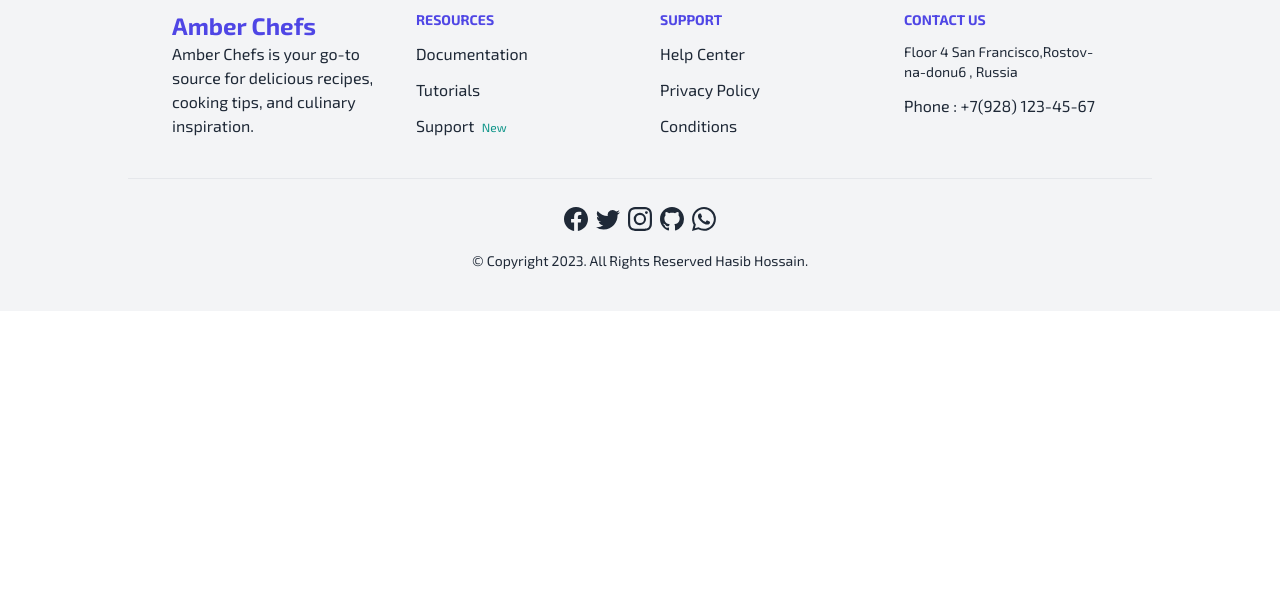
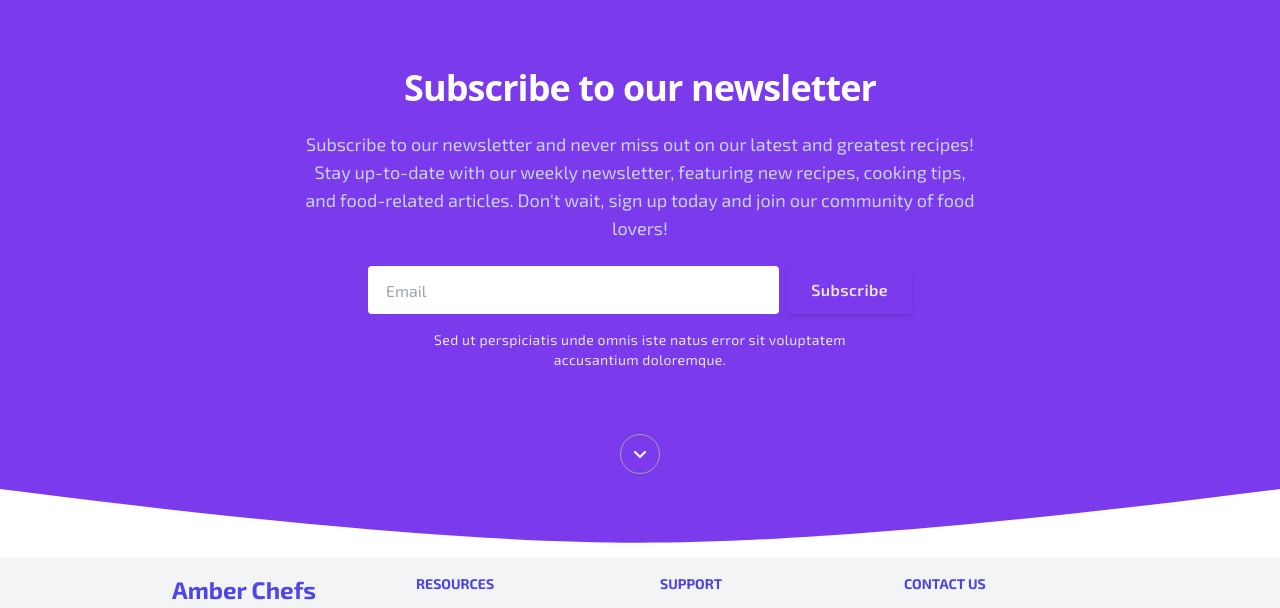
Before and after one commit to rakibul-islam-hasib/chef-recipe-hunter-client, a React (Vite) app: page / in a window 1280 px wide. Shown: the part 2092-2700 px from the top of the page. Before the commit the page ends 2403 px from the top, so only its background shows below. Built offline with nearby package versions, Linux system fonts and the light colour scheme; no server answers.

Commit message:
News Letter Section Added

```diff
--- a/src/components/home/Home.jsx
+++ b/src/components/home/Home.jsx
@@ -12,6 +12,7 @@
 import "swiper/css/pagination";
 import Hero2 from '../headers/Hero2';
 import Hero3 from '../headers/Hero3';
+import NewsLetter from './NewsLetter';
 const Home = () => {
     return (
         <>
@@ -37,15 +38,10 @@
             <div className="my-14">
                 <ChefAbout />
             </div>
-            <div className="">
                 <Features />
-            </div>
-            <div className="">
                 <Chef />
-            </div>
-            <div className="">
                 <Category />
-            </div>
+                <NewsLetter />
         </>
     );
 };
--- /dev/null
+++ b/src/components/home/NewsLetter.jsx
@@ -0,0 +1,52 @@
+import React from 'react';
+
+const NewsLetter = () => {
+    return (
+        <div>
+            <div className="relative bg-violet-600">
+                <div className="absolute inset-x-0 bottom-0">
+                    <svg viewBox="0 0 224 12" fill="currentColor" className="w-full -mb-1 text-white" preserveAspectRatio="none">
+                        <path
+                            d="M0,0 C48.8902582,6.27314026 86.2235915,9.40971039 112,9.40971039 C137.776408,9.40971039 175.109742,6.27314026 224,0 L224,12.0441132 L0,12.0441132 L0,0 Z">
+                        </path>
+                    </svg>
+                </div>
+                <div className="px-4 py-16 mx-auto sm:max-w-xl md:max-w-full lg:max-w-screen-xl md:px-24 lg:px-8 lg:py-20">
+                    <div className="relative max-w-2xl sm:mx-auto sm:max-w-xl md:max-w-2xl sm:text-center">
+                        <h2 className="mb-6 font-sans text-3xl text-center font-bold tracking-tight text-white sm:text-4xl sm:leading-none">
+                            Subscribe to our newsletter
+                        </h2>
+                        <p className="mb-6 text-base text-indigo-200 md:text-lg">
+                            Subscribe to our newsletter and never miss out on our latest and greatest recipes! Stay up-to-date with our weekly newsletter, featuring new recipes, cooking tips, and food-related articles. Don't wait, sign up today and join our community of food lovers!
+                        </p>
+                        <form className="flex flex-col items-center w-full mb-4 md:flex-row md:px-16">
+                            <input
+                                placeholder="Email"
+                                required=""
+                                type="text"
+                                className="flex-grow w-full h-12 px-4 mb-3 text-black transition duration-200 border-2 border-transparent rounded appearance-none md:mr-2 md:mb-0 bg-deep-purple-900 focus:border-teal-accent-700 focus:outline-none focus:shadow-outline"
+                            />
+                            <a onClick={(e)=>e.preventDefault()} href="/"
+                                className="inline-flex items-center justify-center w-full h-12 px-6 font-semibold tracking-wide text-gray-200 transition duration-200 rounded shadow-md md:w-auto hover:text-deep-purple-900 bg-teal-accent-400 hover:bg-teal-accent-700 focus:shadow-outline focus:outline-none">
+                                Subscribe
+                            </a>
+                        </form>
+                        <p className="max-w-md mb-10 text-xs tracking-wide text-indigo-100 sm:text-sm sm:mx-auto md:mb-16">
+                            Sed ut perspiciatis unde omnis iste natus error sit voluptatem accusantium doloremque.
+                        </p>
+                        <a href="/" aria-label="Scroll down"
+                            className="flex items-center justify-center w-10 h-10 mx-auto text-white duration-300 transform border border-gray-400 rounded-full hover:text-teal-accent-400 hover:border-teal-accent-400 hover:shadow hover:scale-110">
+                            <svg xmlns="http://www.w3.org/2000/svg" width="12" height="12" viewBox="0 0 12 12" fill="currentColor">
+                                <path
+                                    d="M10.293,3.293,6,7.586,1.707,3.293A1,1,0,0,0,.293,4.707l5,5a1,1,0,0,0,1.414,0l5-5a1,1,0,1,0-1.414-1.414Z">
+                                </path>
+                            </svg>
+                        </a>
+                    </div>
+                </div>
+            </div>
+        </div>
+    );
+};
+
+export default NewsLetter;
--- a/src/components/pages/Blog.jsx
+++ b/src/components/pages/Blog.jsx
@@ -8,7 +8,7 @@
     const ref = createRef();
 
     return (
-        <div className=''>
+        <div ref={ref} className=''>
             <div style={{ backgroundImage: `url(${blogImg})` }} className="h-[60vh] bg-cover flex justify-center items-center">
                 <div className="h-[60vh] flex justify-center items-center bg-black bg-opacity-75 w-full">
                     <h1 className='text-5xl font-bold text-white font-sans uppercase inline-flex items-center'>blog <FcTimeline /></h1>
@@ -25,7 +25,7 @@
                 </Pdf>
             </div>
             {/* All Blog Post Here  */}
-            <div ref={ref} className="">
+            <div  className="">
                 <TimeLine />
             </div>
 
--- a/src/components/user/Register.jsx
+++ b/src/components/user/Register.jsx
@@ -8,12 +8,13 @@
 
 const Register = () => {
     const [error, setError] = useState('');
-    const { register , update , user } = useContext(AuthContext);
+    const { register, update, user } = useContext(AuthContext);
 
     const location = useLocation();
     const redirect = location?.state?.from || '/';
     const navigate = useNavigate();
     const [loading, setLoading] = useState(false);
+    const [errCode, setErrCode] = useState('');
     const handelFormSubmit = e => {
         setLoading(true);
         e.preventDefault();
@@ -23,7 +24,7 @@
         let email = form.email.value;
         let photo = form.photo.value;
         let password = form.password.value;
-        if (password.length < 6) {
+        if (password.length <= 6) {
             setError('Password must be at least 6 characters long');
             setLoading(false);
             return;
@@ -31,19 +32,21 @@
         register(email, password)
             .then(result => {
                 // console.log(result.user);
-                update(photo, name).then(()=>{})
-                .catch(err=>console.log(err.code))
+                update(photo, name).then(() => { })
+                    .catch(err => console.log(err))
                 navigate(redirect, { replace: true });
                 setLoading(false);
             })
             .catch(err => {
-                console.log(err)
-                setError(err.code);
+                // error code to message
+                let errs = err.code.split('/')[1].split('-').join(' ');
+                // console.log(errs)
+                setError(errs);
                 setLoading(false);
             })
     }
-    if(user){
-        return <Navigate to="/" replace state={{from : location.pathname}} />;
+    if (user) {
+        return <Navigate to="/" replace state={{ from: location.pathname }} />;
     }
     return (
         loading ? <div className="h-screen flex justify-center items-center">
@@ -70,7 +73,8 @@
                     <div className="w-full">
                         <div className="text-center">
                             <h1 className="text-3xl font-semibold text-gray-900">Register</h1>
-                            <p className="mt-2 text-red-500">{error}</p>
+                            {error && <p className="mt-2 text-red-500">{error}</p>}
+
                         </div>
                         <div className="mt-5">
                             <form onSubmit={handelFormSubmit}>
--- a/src/providers/AuthProviders.jsx
+++ b/src/providers/AuthProviders.jsx
@@ -11,24 +11,32 @@
     const auth = getAuth(app);
     const register = (email, password) => {
         setLoader(true);
-        return createUserWithEmailAndPassword(auth, email, password);
+        return createUserWithEmailAndPassword(auth, email, password)
+        .catch((error) => {
+            setLoader(false);
+            throw error;
+        });
     }
     const update = (photo_url, name) => {
         return updateProfile(auth.currentUser, { photoURL: photo_url, displayName: name  })
     }
     // login with email and password
     const login = (email, password) => {
+        setLoader(true);
         return signInWithEmailAndPassword(auth, email, password);
     }
     let googleProvider = new GoogleAuthProvider();
     const googleLogin = () => {
+        setLoader(true);
         return signInWithPopup(auth, googleProvider);
     }
     const githubProvider = new GithubAuthProvider();
     const githubLogin = () => {
+        setLoader(true);
         return signInWithPopup(auth, githubProvider);
     }
     const logOut = ()=> {
+        setLoader(true);
         return signOut(auth);
     }
     useEffect(() => {
```
